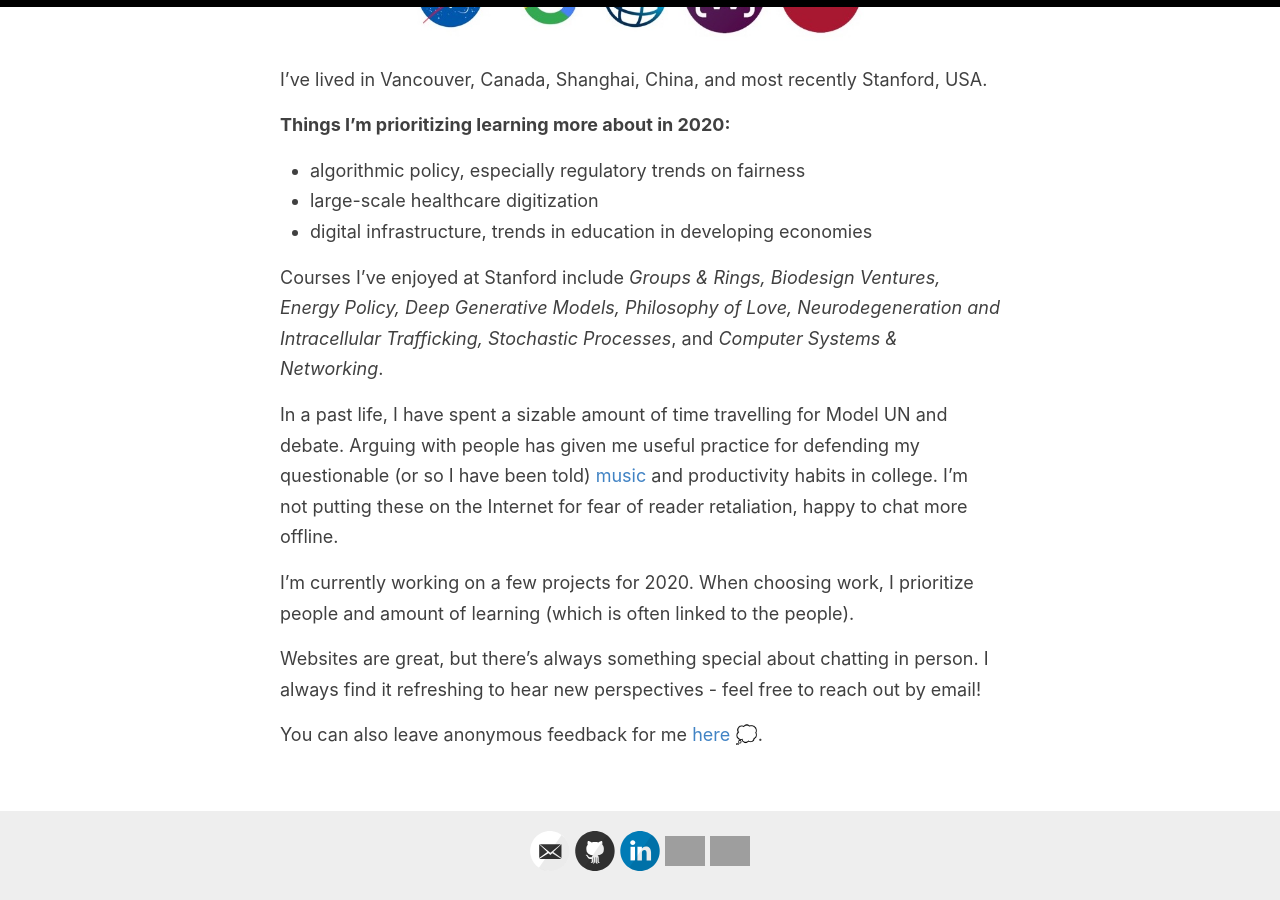
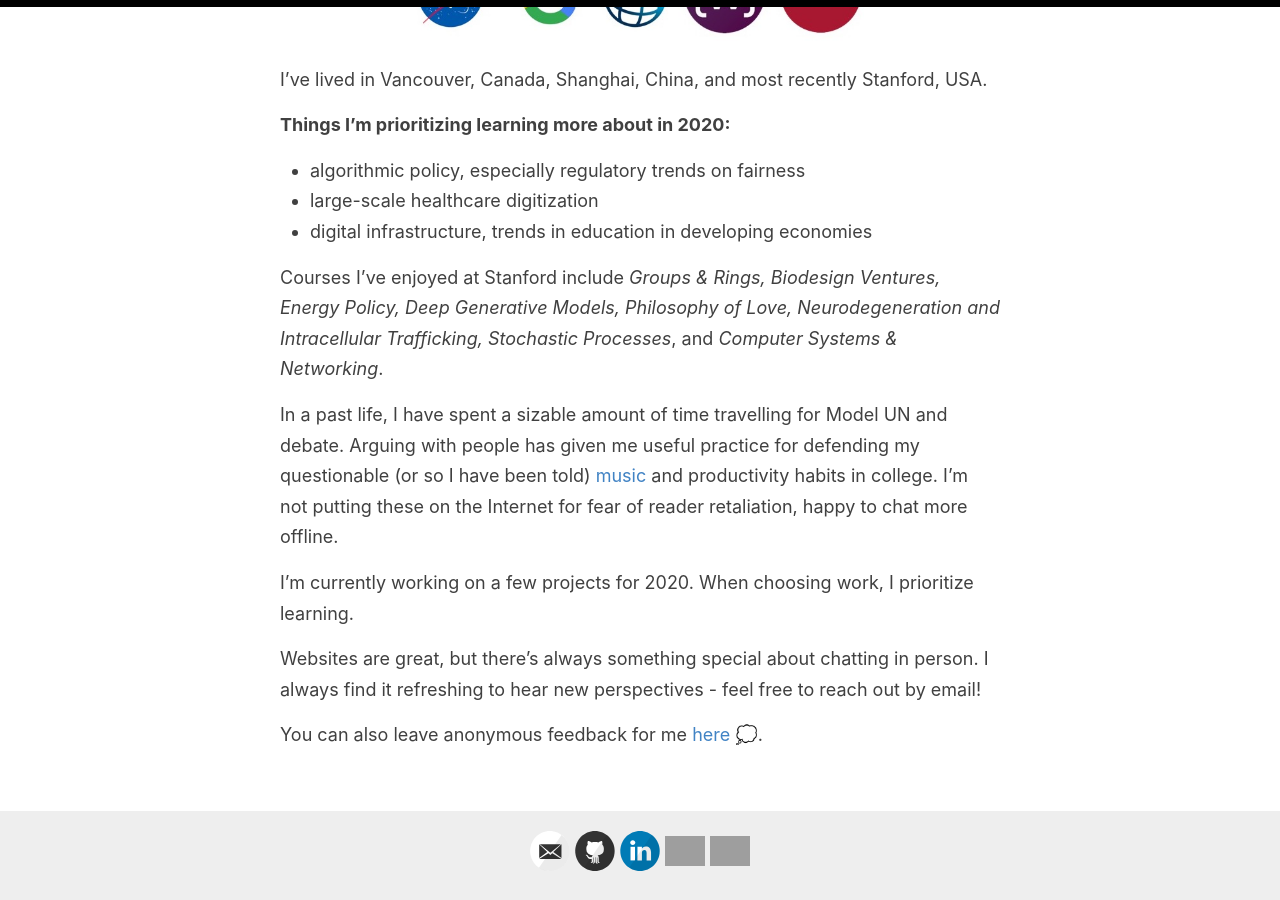
Before and after one commit to evazhang612/sokt-landing, a Jekyll site: the page built from index.md, in a window 1280 px wide and 900 px high, scrolled down 607 px. Built offline with Jekyll 4.4.1, drawn with Linux system fonts in a browser that asks for light colours; nearby versions of some CDN libraries; library files that are not in the unit come from our copies; grey boxes are pictures that could not be loaded.

Commit message:
Edit work interests.

```diff
--- a/index.md
+++ b/index.md
@@ -20,7 +20,7 @@ Courses I've enjoyed at Stanford include *Groups & Rings, Biodesign Ventures, En
 
 In a past life, I have spent a sizable amount of time travelling for Model UN and debate. Arguing with people has given me useful practice for defending my questionable (or so I have been told) [music](https://open.spotify.com/user/evazhung?si=zAJdV4WNRiWQr3CUW8qswQ) and productivity habits in college. I'm not putting these on the Internet for fear of reader retaliation, happy to chat more offline.
 
-I'm currently working on a few projects for 2020. When choosing work, I prioritize people and amount of learning (which is often linked to the people).
+I'm currently working on a few projects for 2020. When choosing work, I prioritize learning.
 
 Websites are great, but there's always something special about chatting in person. I always find it refreshing to hear new perspectives - feel free to reach out by email!
 
```
